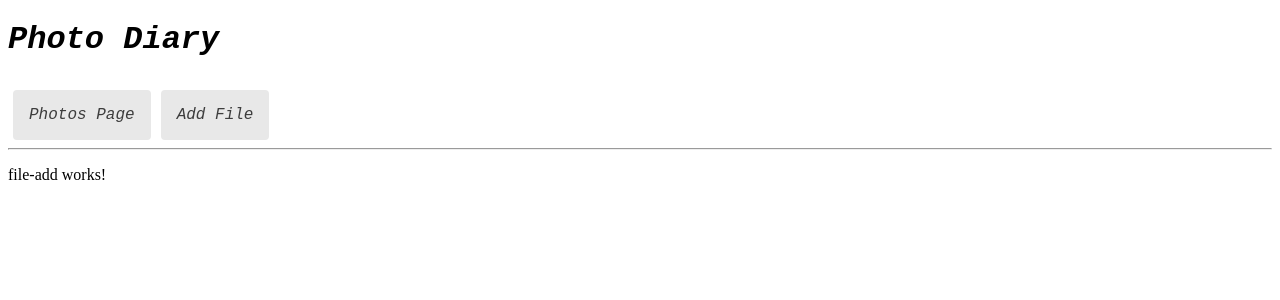
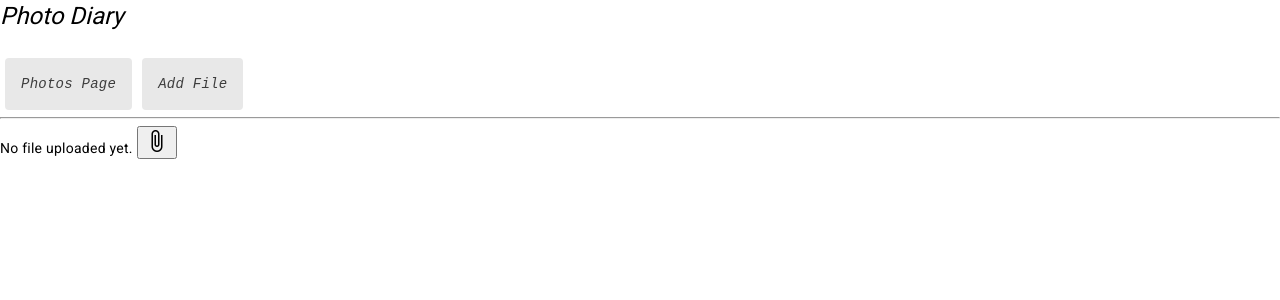
Before and after one commit to gTambo/angular-photo-gallery, an Angular app: page /fileadd in a window 1280 px wide. Shown: the top 300 px of the page. Built offline with nearby package versions, Linux system fonts and the light colour scheme; what angular-in-memory-web-api would draw is missing.

Commit message:
setup initial file upload with material and generic http add

```diff
--- a/angular.json
+++ b/angular.json
@@ -30,6 +30,7 @@
               "src/assets"
             ],
             "styles": [
+              "@angular/material/prebuilt-themes/indigo-pink.css",
               "src/styles.scss"
             ],
             "scripts": []
@@ -93,6 +94,7 @@
               "src/assets"
             ],
             "styles": [
+              "@angular/material/prebuilt-themes/indigo-pink.css",
               "src/styles.scss"
             ],
             "scripts": []
--- a/package.json
+++ b/package.json
@@ -11,10 +11,12 @@
   "private": true,
   "dependencies": {
     "@angular/animations": "^15.2.0",
+    "@angular/cdk": "^15.2.6",
     "@angular/common": "^15.2.0",
     "@angular/compiler": "^15.2.0",
     "@angular/core": "^15.2.0",
     "@angular/forms": "^15.2.0",
+    "@angular/material": "^15.2.6",
     "@angular/platform-browser": "^15.2.0",
     "@angular/platform-browser-dynamic": "^15.2.0",
     "@angular/router": "^15.2.0",
--- a/src/app/app.module.ts
+++ b/src/app/app.module.ts
@@ -9,6 +9,8 @@ import { PhotosPageComponent } from './photos-page/photos-page.component';
 import { HttpClientModule } from '@angular/common/http';
 import { RoutingModule } from './routing.module';
 import { FileAddComponent } from './file-add/file-add.component';
+import { NoopAnimationsModule } from '@angular/platform-browser/animations';
+import { MatIconModule } from '@angular/material/icon';
 
 @NgModule({
   declarations: [
@@ -28,6 +30,8 @@ import { FileAddComponent } from './file-add/file-add.component';
       InMemoryDataService, { dataEncapsulation: false }
     ),
      RoutingModule,
+     NoopAnimationsModule,
+     MatIconModule,
   ],
   providers: [],
   bootstrap: [AppComponent]
--- a/src/app/file-add/file-add.component.html
+++ b/src/app/file-add/file-add.component.html
@@ -1 +1,10 @@
-<p>file-add works!</p>
+<input type="file" class="file-input" (change)="onFileSelected($event)" #fileUpload>
+
+<div class="file-upload">
+
+    {{ fileName || "No file uploaded yet." }}
+
+    <button type="button" mat-mini-fab color="primary" class="upload-btn" (click)="fileUpload.click()">
+        <mat-icon>attach_file</mat-icon>
+    </button>
+</div>
--- a/src/app/file-add/file-add.component.scss
+++ b/src/app/file-add/file-add.component.scss
@@ -0,0 +1,3 @@
+.file-input {
+    display: none;
+  }
--- a/src/app/file-add/file-add.component.ts
+++ b/src/app/file-add/file-add.component.ts
@@ -1,4 +1,6 @@
 import { Component } from '@angular/core';
+import { PhotoService } from '../photo.service';
+import { HttpClient } from '@angular/common/http';
 
 @Component({
   selector: 'app-file-add',
@@ -7,4 +9,28 @@ import { Component } from '@angular/core';
 })
 export class FileAddComponent {
 
+  fileName = '';
+
+  constructor(
+    private photoService: PhotoService,
+    private http: HttpClient
+  ) {}
+
+  onFileSelected(event: any) {
+
+    const file:File = event.target.files[0];
+
+    if (file) {
+
+        this.fileName = file.name;
+
+        const formData = new FormData();
+
+        formData.append("thumbnail", file);
+
+        const upload$ = this.http.post("/api/thumbnail-upload", formData);
+
+        upload$.subscribe();
+    }
+  }
 }
--- a/src/index.html
+++ b/src/index.html
@@ -6,8 +6,11 @@
   <base href="/">
   <meta name="viewport" content="width=device-width, initial-scale=1">
   <link rel="icon" type="image/x-icon" href="favicon.ico">
+  <link rel="preconnect" href="https://fonts.gstatic.com">
+  <link href="https://fonts.googleapis.com/css2?family=Roboto:wght@300;400;500&display=swap" rel="stylesheet">
+  <link href="https://fonts.googleapis.com/icon?family=Material+Icons" rel="stylesheet">
 </head>
-<body>
+<body class="mat-typography">
   <app-root></app-root>
 </body>
 </html>
--- a/src/styles.scss
+++ b/src/styles.scss
@@ -1 +1,4 @@
 /* You can add global styles to this file, and also import other style files */
+
+html, body { height: 100%; }
+body { margin: 0; font-family: Roboto, "Helvetica Neue", sans-serif; }
```
Also changed, not shown: 1 other file (tests, documents, lock files or other folders).
